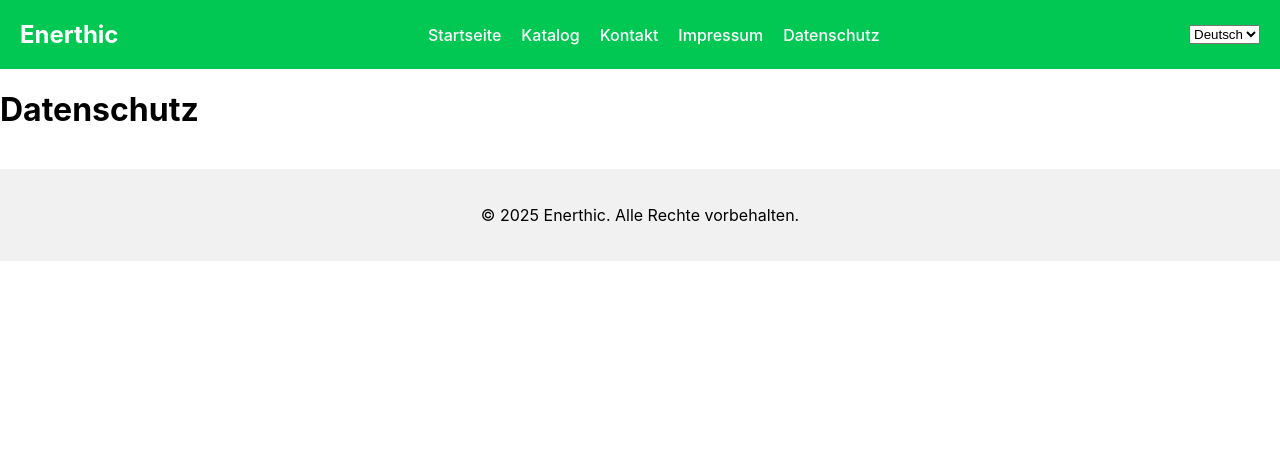
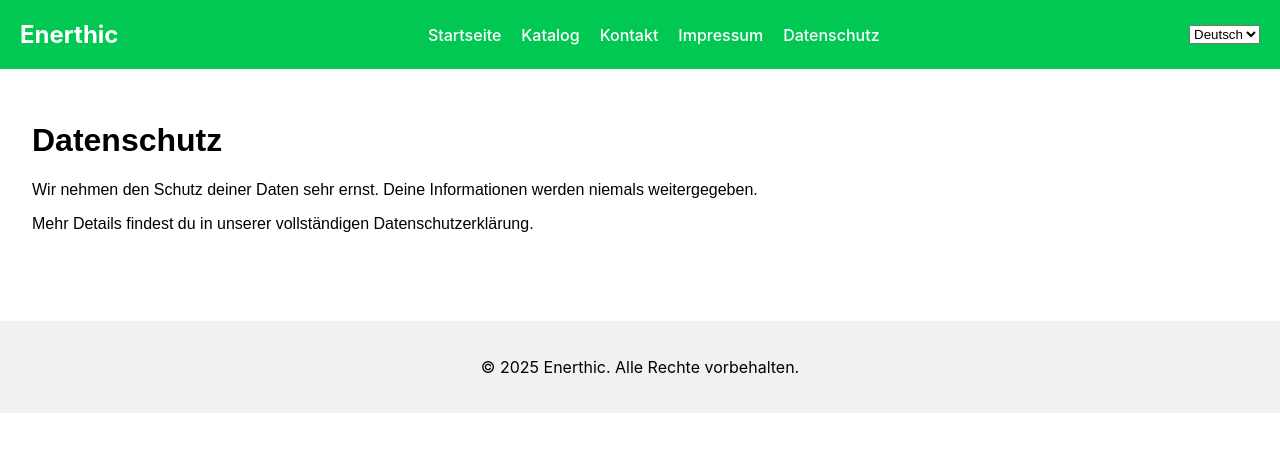
Before and after one commit to vitaflex-store/Enerthic, a Next.js app: page /datenschutz in a window 1280 px wide. Shown: the top 452 px of the page. Built offline with nearby package versions, Linux system fonts and the light colour scheme.

Commit message:
Update datenschutz.js

```diff
--- a/pages/datenschutz.js
+++ b/pages/datenschutz.js
@@ -1 +1,9 @@
-export default function Datenschutz() { return <h1>Datenschutz</h1>; }
+export default function Datenschutz() {
+  return (
+    <main style={{ padding: "2rem", fontFamily: "Arial, sans-serif" }}>
+      <h1>Datenschutz</h1>
+      <p>Wir nehmen den Schutz deiner Daten sehr ernst. Deine Informationen werden niemals weitergegeben.</p>
+      <p>Mehr Details findest du in unserer vollständigen Datenschutzerklärung.</p>
+    </main>
+  );
+}
```
